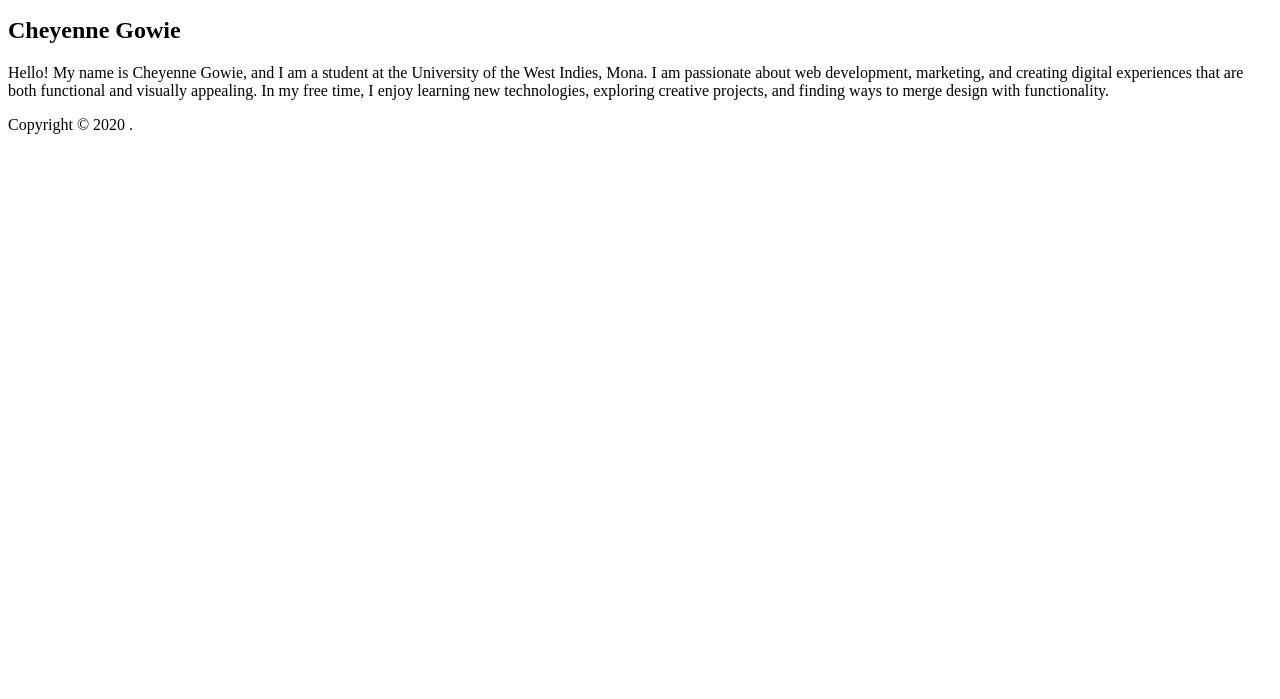
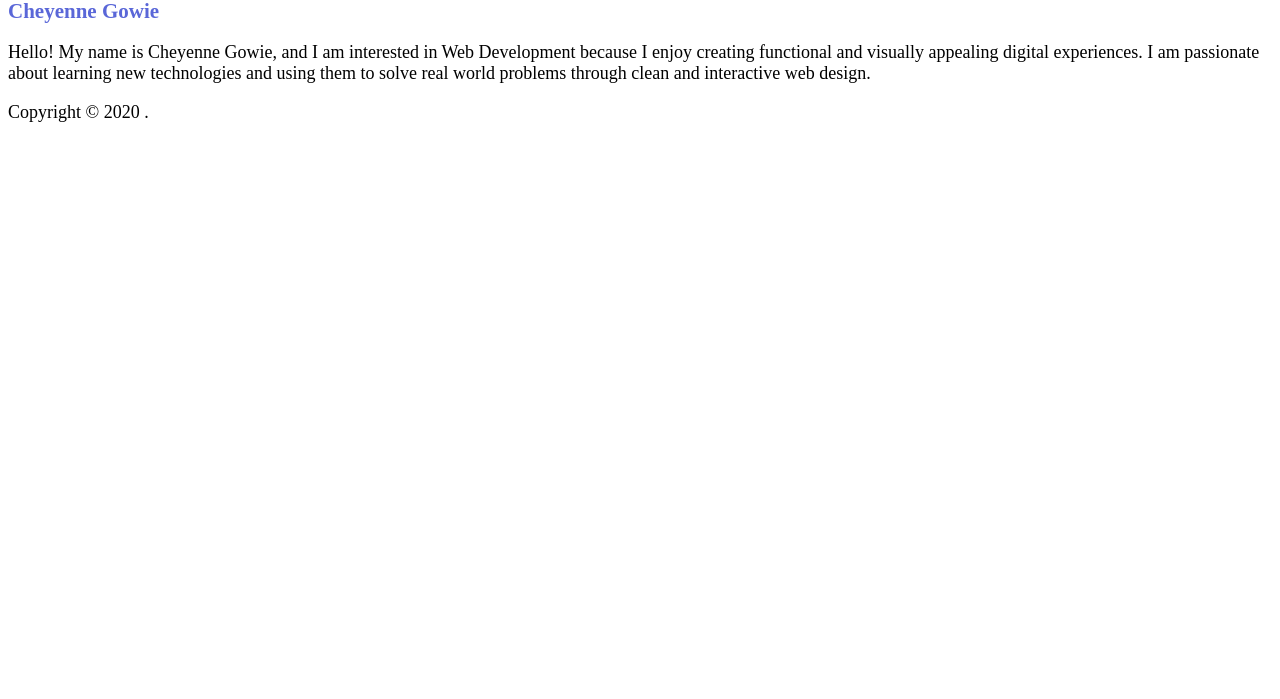
Before and after one commit to CheyenneGowie/info2180-lab1, a plain HTML site: page index.html in a window 1280 px wide. Shown: the part 101-800 px from the top of the page. Drawn offline with Linux system fonts and the light colour scheme.

Commit message:
Updated heading and paragraph

```diff
--- a/index.html
+++ b/index.html
@@ -5,6 +5,7 @@
     <meta name="viewport" content="width=device-width, initial-scale=1.0">
     <meta http-equiv="X-UA-Compatible" content="ie=edge">
     <title>INFO2180 Lab 1</title>
+    <link rel="stylesheet" href="styles.css"
 </head>
 <body>
     <header>
@@ -13,9 +14,9 @@
     </header>
     <main>
         <h2>Cheyenne Gowie</h2>
-        <p>Hello! My name is Cheyenne Gowie, and I am a student at the University of the West Indies, Mona.
-I am passionate about web development, marketing, and creating digital experiences that are both functional and visually appealing.
-In my free time, I enjoy learning new technologies, exploring creative projects, and finding ways to merge design with functionality.</p>
+        <p>Hello! My name is Cheyenne Gowie, and I am interested in Web Development because I enjoy creating functional
+        and visually appealing digital experiences. I am passionate about learning new technologies and using them
+        to solve real world problems through clean and interactive web design.</p>
     </main>
     <footer>
         <p>Copyright &copy; 2020 <Cheyenne Gowie>.</p>
```
